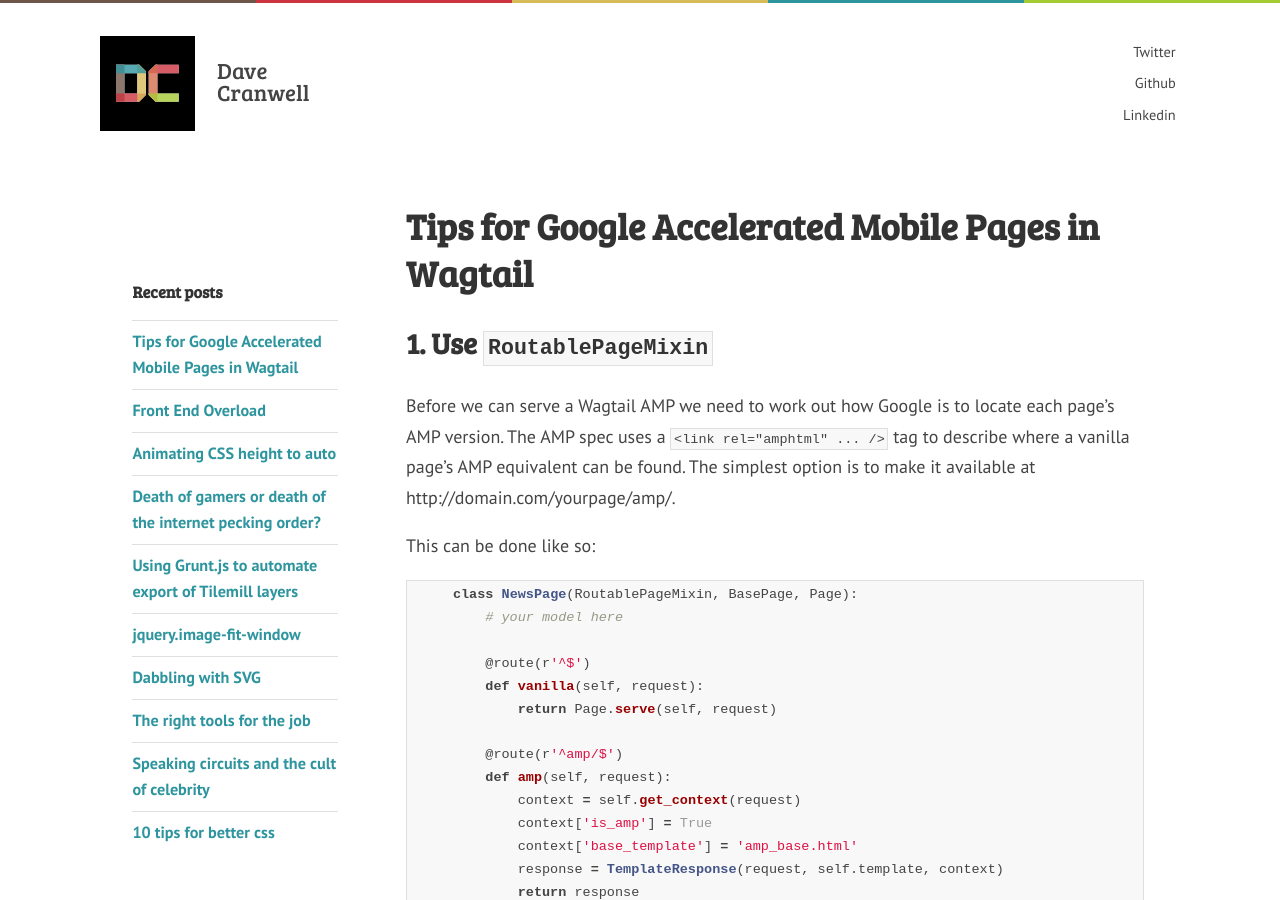
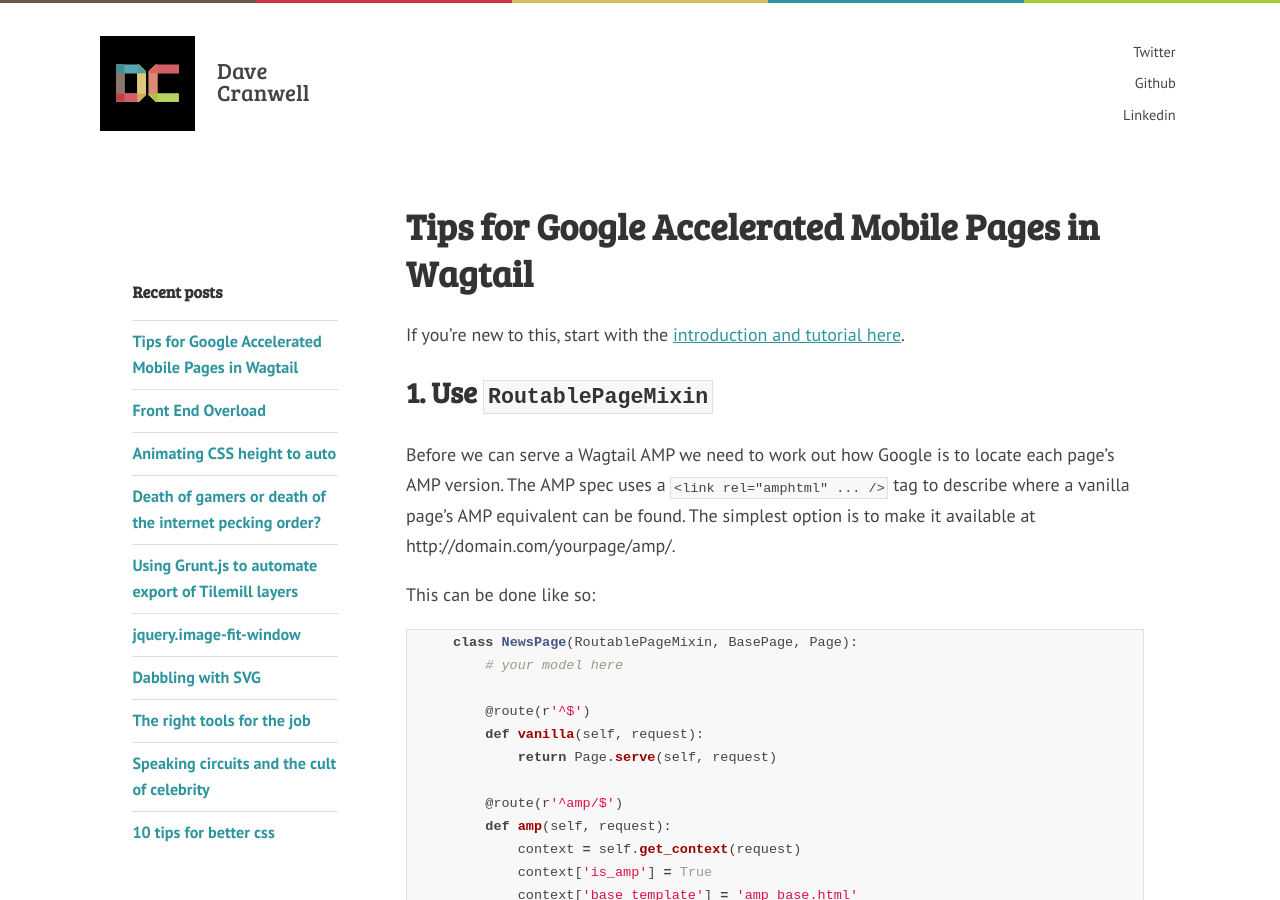
Before and after one commit to davecranwell/davecranwell.github.io, a Jekyll site: the page built from _posts/2016-02-26-wagtail-google-accelerated-mobile-pages.md, in a window 1280 px wide and 900 px high. Built offline with Jekyll 4.4.1, drawn with Linux system fonts in a browser that asks for light colours; nearby versions of some CDN libraries; Markdown is read by kramdown in place of the engine named in the settings; comment, search, counter and statistics services are not loaded.

Commit message:
added intro link

```diff
--- a/_posts/2016-02-26-wagtail-google-accelerated-mobile-pages.md
+++ b/_posts/2016-02-26-wagtail-google-accelerated-mobile-pages.md
@@ -2,6 +2,7 @@
 layout: post
 title: "Tips for Google Accelerated Mobile Pages in Wagtail"
 ---
+If you're new to this, start with the [introduction and tutorial here](https://www.ampproject.org/docs/get_started/about-amp.html).
 
 ## 1. Use `RoutablePageMixin`
 
```
